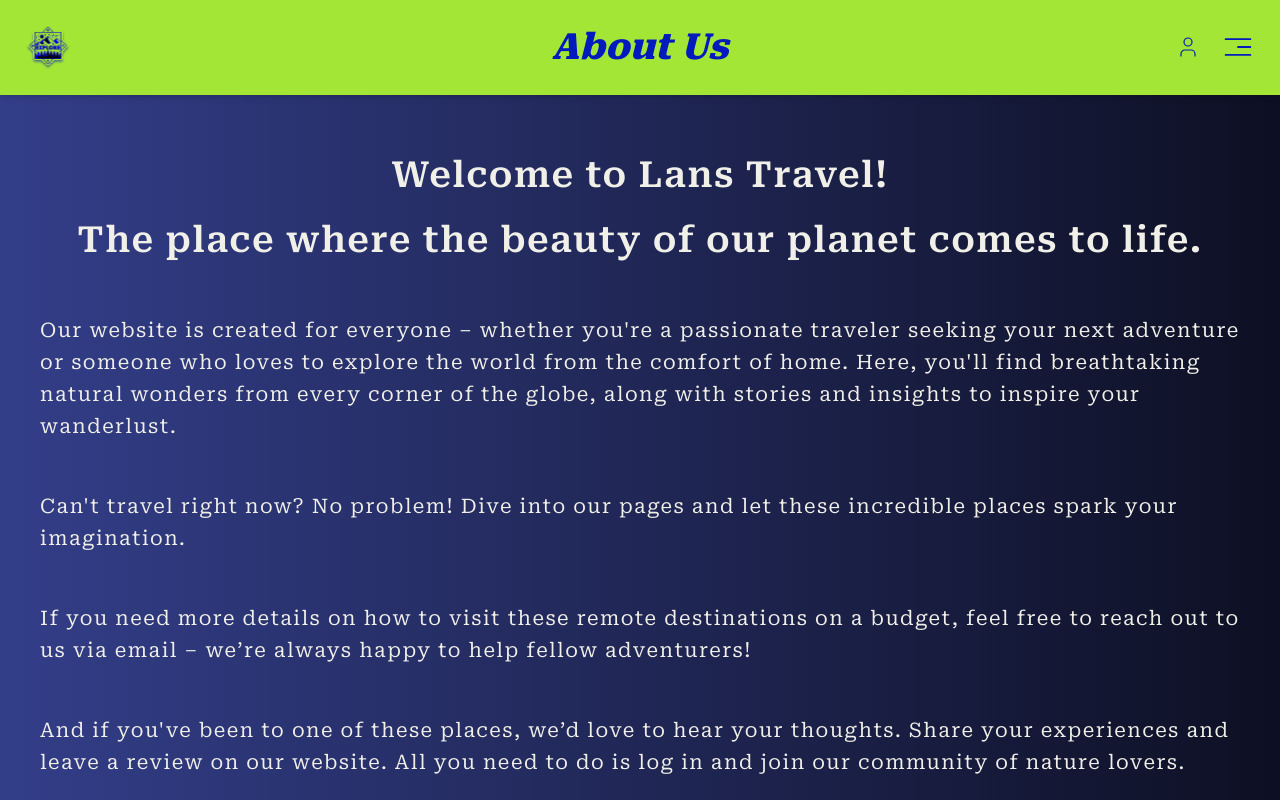
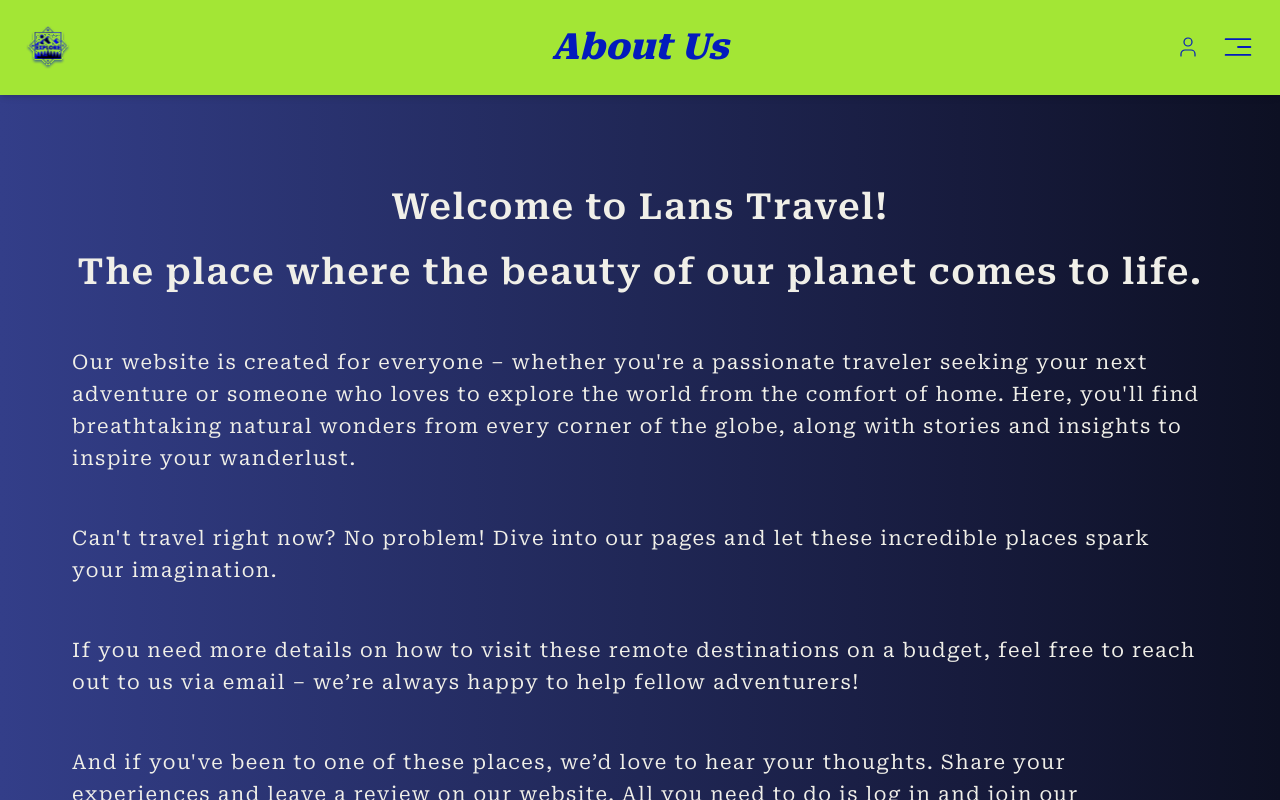
Before and after one commit to katerinajoanna/Examensarbete-TravelLans, a React (Vite) app in the folder frontend/: page /about in a window 1280 px wide. Built offline with nearby package versions, Linux system fonts and the light colour scheme.

Commit message:
fixat footer i About

```diff
--- a/frontend/src/components/gallery/GallerySection.tsx
+++ b/frontend/src/components/gallery/GallerySection.tsx
@@ -7,14 +7,14 @@ const Galleries = () => {
 
     return (
         <section className='max-w-7xl mx-auto p-3'>
-            <h2 className='text-3xl sm:text-4xl md:text-5xl lg:text-7xl xl:text-7xl text-textSecondary text-center font-robotoSans italic font-bold tracking-wider text-stroke mb-8 md:mb-12 lg:mb-14'>
+            <h2 className='text-3xl sm:text-4xl md:text-5xl lg:text-7xl xl:text-7xl text-textSecondary text-center font-robotoSans italic font-bold tracking-wider stroke-gallery mb-8 md:mb-12 lg:mb-14'>
                 Galleries
             </h2>
             <div className="grid grid-cols-1 font-robotoFlex tracking-[0.05em] sm:grid-cols-2 lg:grid-cols-3 gap-6 text-2xl">
                 {Object.entries(continentData).map(([key, continent]) => (
                     <div
                         key={key}
-                        className="relative w-full aspect-video rounded-md overflow-hidden cursor-pointer  shadow-imgShadow"
+                        className="relative w-full aspect-video rounded-md overflow-hidden cursor-pointer border border-bgLine border-opacity-75 shadow-imgShadow"
                         onClick={() => navigate(`/continent/${key}`)}
                     >
                         <video
--- a/frontend/src/index.css
+++ b/frontend/src/index.css
@@ -20,12 +20,14 @@ html {
     overflow-x: hidden;
 }
 
+@layer utilities {
     .text-stroke {
         -webkit-text-stroke: .4px #2e2e2d;
         text-shadow: 1px 1px 2px rgba(91, 92, 91, 0.3);
     }
 
-.stroke-continent {
-    -webkit-text-stroke: .03px #ababaa;
+    .stroke-gallery {
+        -webkit-text-stroke: 0.9px #343433;
         text-shadow: 1px 1px 2px rgba(0, 0, 0, 0.3);
     }
+}
--- a/frontend/src/pages/AboutPage.tsx
+++ b/frontend/src/pages/AboutPage.tsx
@@ -1,11 +1,12 @@
+
 import Footer from "../components/Footer";
 import Header from "../components/Header";
 
 const AboutPage = () => {
     return (
-        <div className="flex flex-col">
+        <div className="flex flex-col min-h-screen">
             <Header title='About Us' />
-            <main className="text-center text-textMuted font-robotoSerif m-6">
+            <main className="flex-1 text-center text-textMuted font-robotoSerif m-6 md:m-8 lg:m-10 xl:m-[3.5rem]">
                 <h2 className="font-semibold text-xl sm:text-2xl md:text-3xl lg:text-4xl text-textMuted sm:leading-7 md:leading-8 lg:leading-[2.6rem] font-robotoSerif tracking-widest md:tracking-[.09rem] p-1 mt-8">
                     Welcome to Lans Travel!
                 </h2>
@@ -27,16 +28,15 @@ const AboutPage = () => {
                 <p className="text-left text-xs sm:text-base md:text-xl lg:text-xl text-textMuted leading-5 sm:leading-6 md:leading-8 lg:leading-[2rem] font-robotoSerif tracking-widest md:tracking-[.09rem] p-4 mt-4">
                     So, pack your virtual bags and start exploring with us. The wonders of the world are just a click away!
                 </p>
-                <div className="text-center text-xs sm:text-base md:text-xl lg:text-xl mt-8">
+                <div className="text-center text-xs sm:text-base md:text-xl lg:text-xl mt-8 mb-9 md:mb-[4rem]">
                     <p>Happy travels!</p>
                     <p>
                         The Lans Travels Team <span className="text-xl md:text-2xl lg:text-3xl">🌿</span>
                     </p>
                 </div>
+
             </main>
-
-            <div className="w-11/12 h-[0.5px] bg-bgLine mx-auto my-6"></div>
-
+            <div className="w-11/12 h-[0.5px] bg-bgLine mx-auto mb-2"></div>
             <Footer />
         </div>
     );
```
Lines whose indentation alone changed are shown as unchanged.
